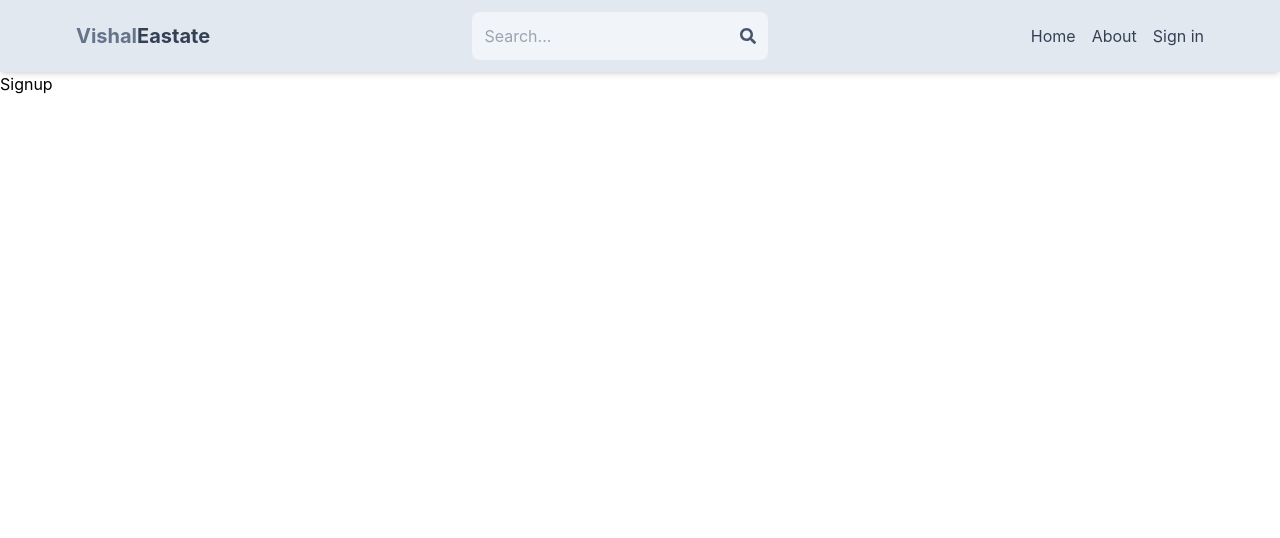
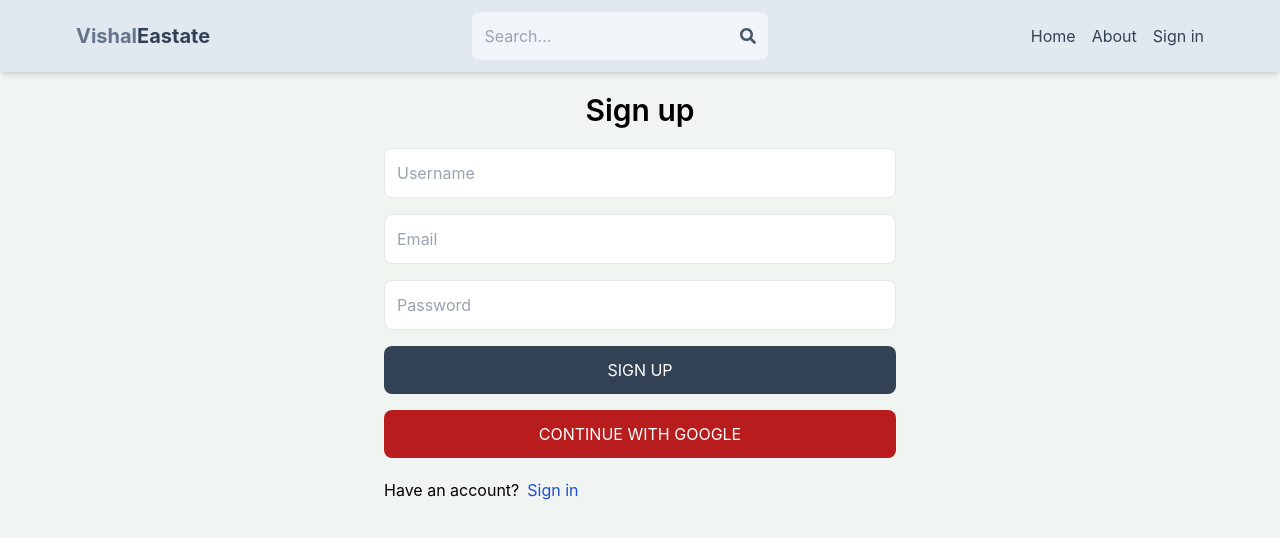
Before and after one commit to vishalkumar48815/mern_realEstate, a React (Create React App) app in the folder live_better/: page /sign-up in a window 1280 px wide. Shown: the top 538 px of the page. Built offline with nearby package versions, Linux system fonts and the light colour scheme.

Commit message:
Design the sign up page

```diff
--- /dev/null
+++ b/live_better/src/components/Input.jsx
@@ -0,0 +1,7 @@
+
+
+const Input = ({type, placeholder}) => {
+  return  <input type={type} className='p-3 rounded-lg border' placeholder={placeholder} />
+}
+
+export default Input ;
--- a/live_better/src/index.css
+++ b/live_better/src/index.css
@@ -10,6 +10,7 @@
     sans-serif;
   -webkit-font-smoothing: antialiased;
   -moz-osx-font-smoothing: grayscale;
+  background-color: rgb(241, 245, 241);
 }
 
 code {
--- a/live_better/src/pages/SignUp.jsx
+++ b/live_better/src/pages/SignUp.jsx
@@ -1,7 +1,26 @@
-import React from 'react'
+import { Link } from 'react-router-dom';
+import Input from '../components/Input';
 
 export default function SignUp() {
   return (
-    <div>Signup</div>
+    <div className='max-w-lg mx-auto'>
+      <h1 className='text-center text-3xl font-semibold my-5 '>Sign up</h1>
+
+      <form className='flex flex-col gap-4'>
+        <Input type="text" placeholder='Username' />
+        <Input type="email" placeholder='Email' />
+        <Input type="password" placeholder='Password' />
+
+        <button className='p-3 rounded-lg bg-slate-700 text-white hover:opacity-95 disabled:opacity-80 uppercase'>Sign Up</button>
+
+        <button className='p-3 rounded-lg bg-red-700 text-white hover:opacity-95 disabled:opacity-80 uppercase'>Continue With Google</button>
+
+      </form>
+
+      <div className='flex gap-2 mt-5'>
+        <p>Have an account?</p>
+        <Link to="/sign-in" className="text-blue-700"> Sign in</Link>
+      </div>
+    </div>
   )
 }
```
